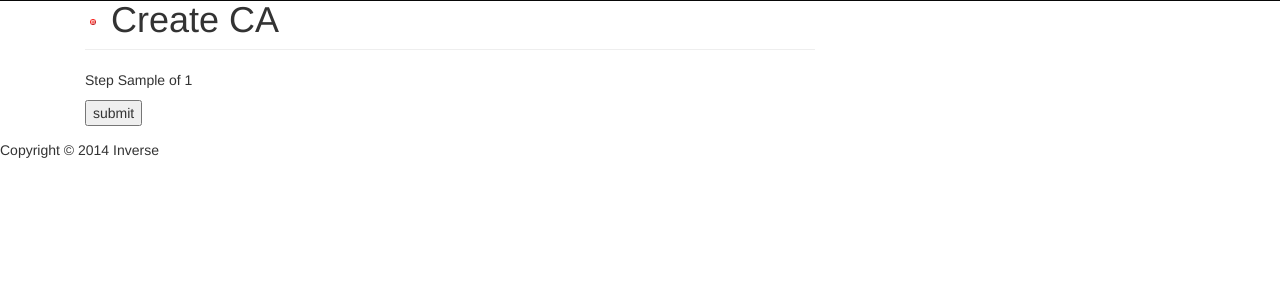
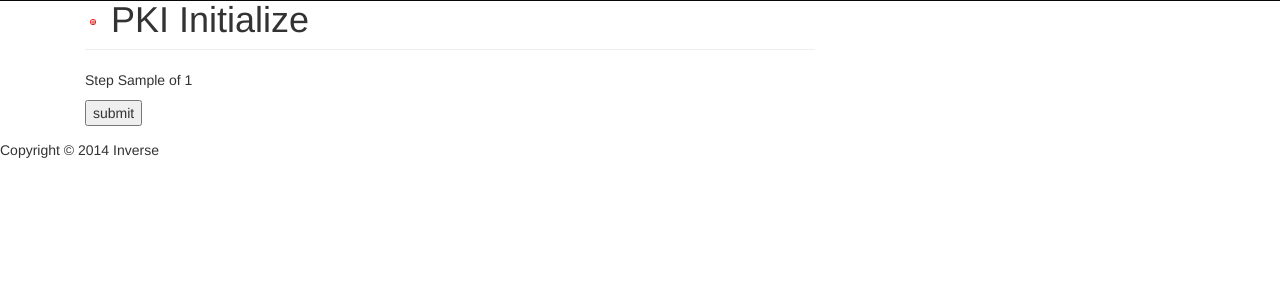
Before and after one commit to inverse-inc/packetfence-pki, a Django app: template pki/templates/wizardca.html in a window 1280 px wide. Shown: the part 50-351 px from the top of the page. Run offline with Django 3.2, Linux system fonts and the light colour scheme; the template is opened without the code that fills it: most values are stand-ins (such as "Sample title", 1, 10 or a date in 2020); parts of the project's set-up code (start-up, migrations or seed data) failed here and were passed over; some libraries are stand-ins or nearby versions.

Commit message:
Wizard template minor change

```diff
--- a/pki/templates/wizardca.html
+++ b/pki/templates/wizardca.html
@@ -5,7 +5,7 @@
 
 {% block title %}
         <img src="{% static "img/bullet_red.png" %}">
-          {% trans "Create CA" %}
+          {% trans "PKI Initialize" %}
 {% endblock %}
 
 
```
